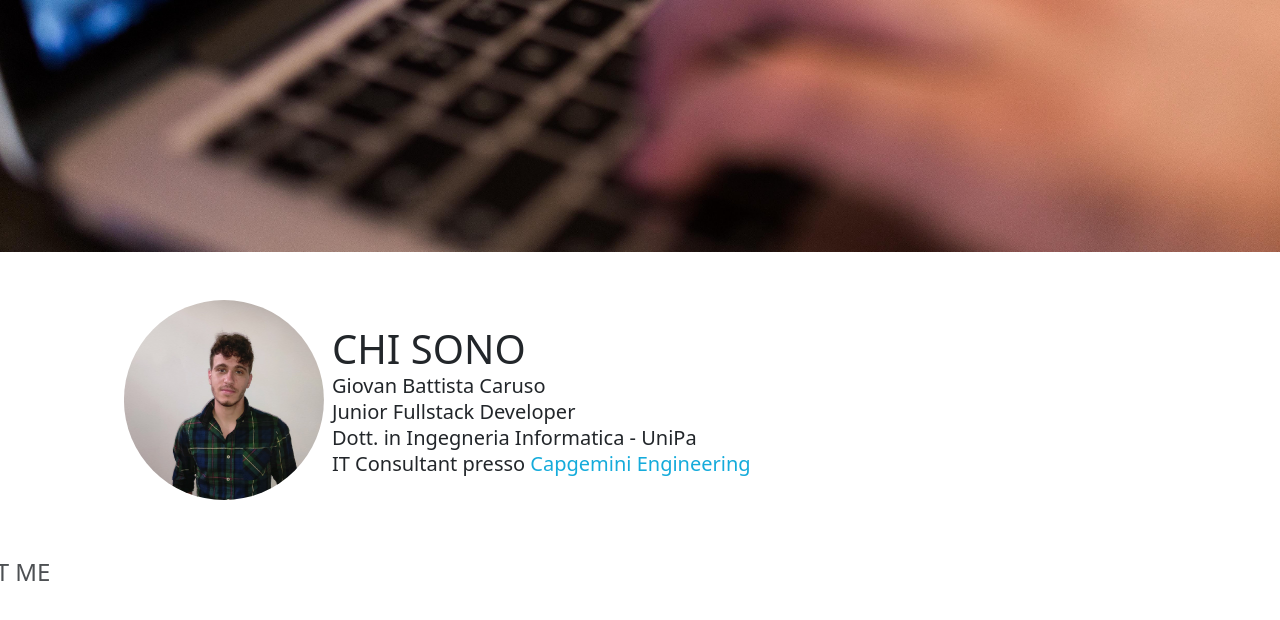
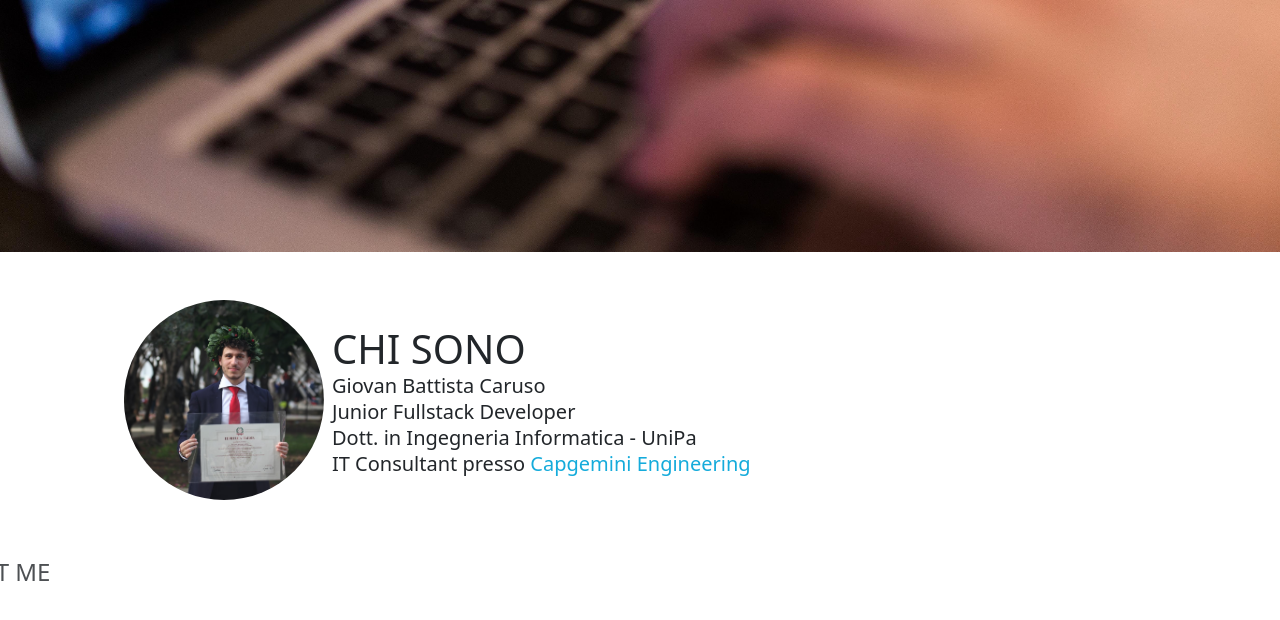
Before and after one commit to giannicaruso1299/portfolio, an Angular app: page / in a window 1280 px wide. Shown: the part 604-1224 px from the top of the page. Built offline with nearby package versions, Linux system fonts and the light colour scheme.

Commit message:
Aggiornata l'immagine

```diff
--- a/src/app/pages/home/home.component.css
+++ b/src/app/pages/home/home.component.css
@@ -59,7 +59,7 @@ section.heading  {
   height: 200px;
   border: none;
   border-radius: 100%;
-  background: url("../../../assets/img/card.jpeg") no-repeat center center fixed;
+  background: url("../../../assets/img/IMG_0062.JPG") no-repeat center center;
   box-sizing: border-box;
   -webkit-background-size: cover;
   -moz-background-size: cover;
```
Also changed, not shown: src/assets/img/IMG_0062.JPG (added).
